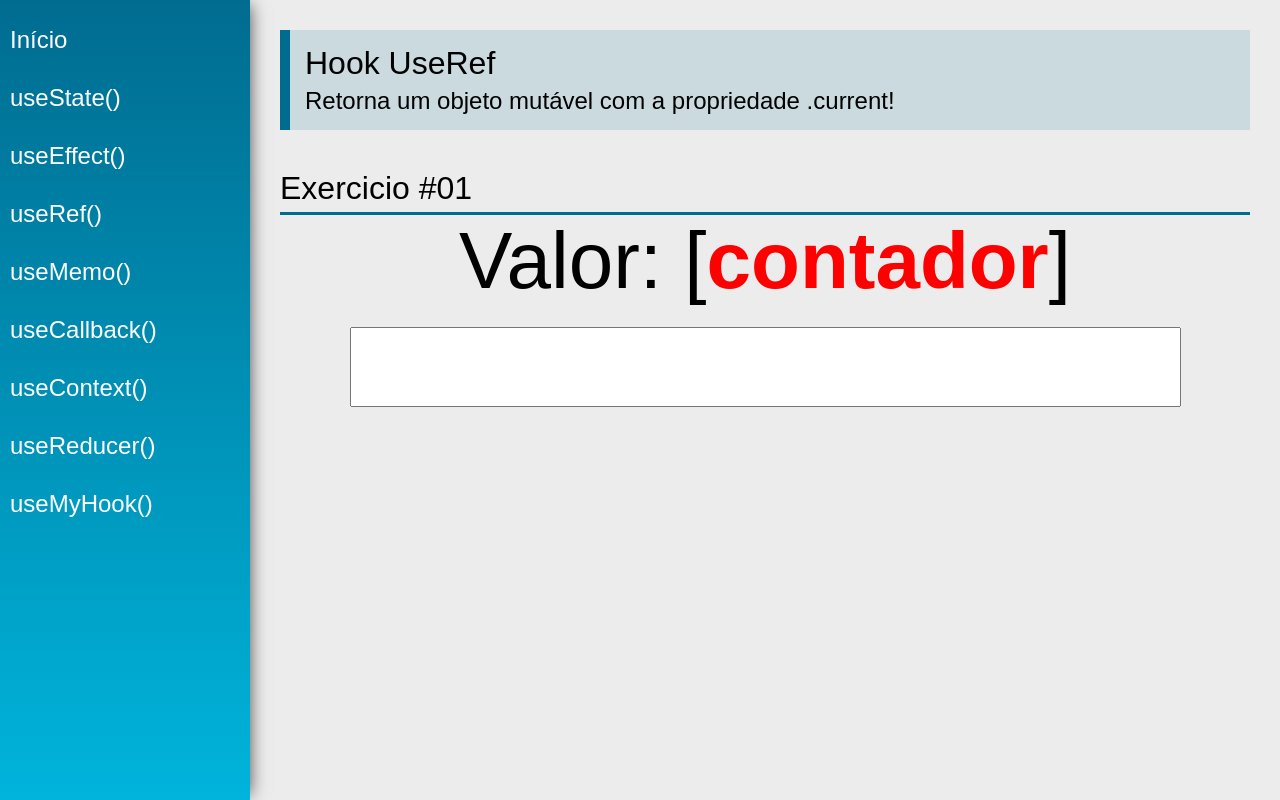
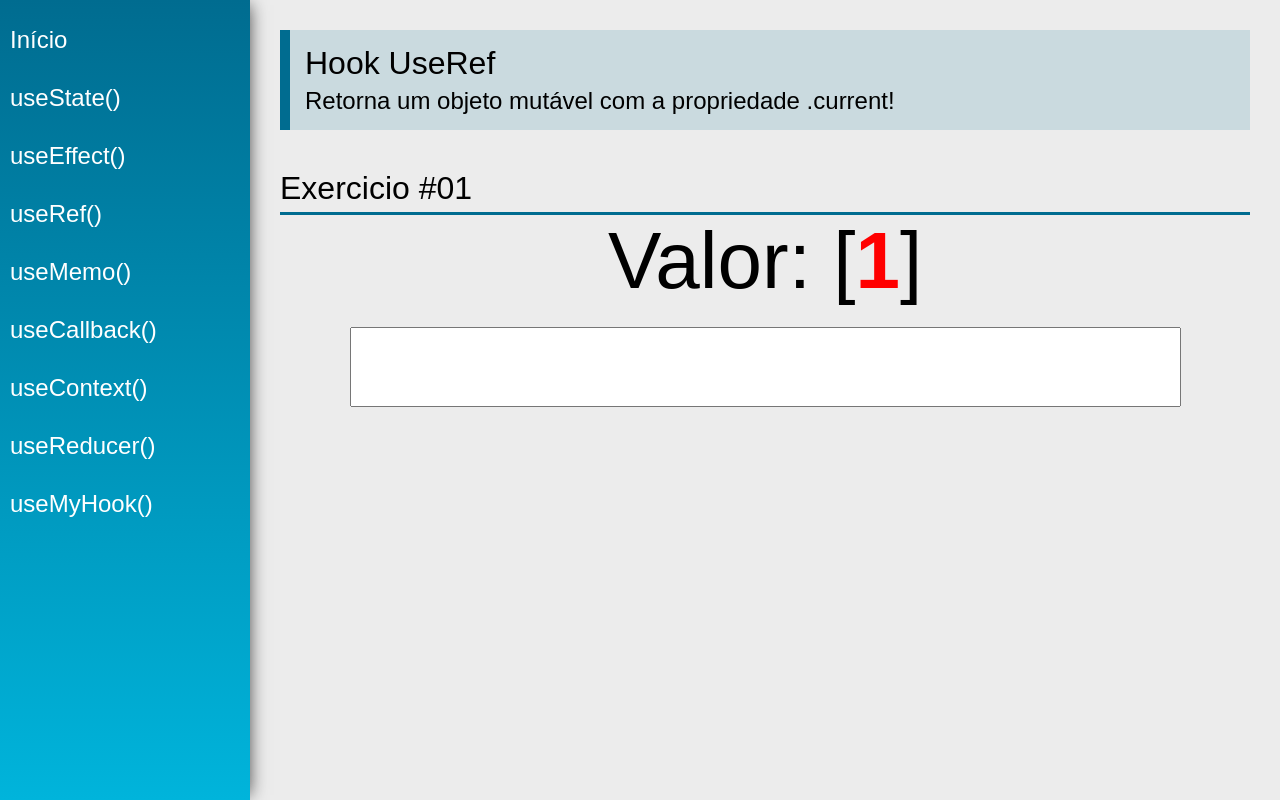
Before and after one commit to lucasaugusto-silva/hooks, a React (Create React App) app: page /useRef in a window 1280 px wide. Built offline with nearby package versions, Linux system fonts and the light colour scheme.

Commit message:
adicionando codigo

```diff
--- a/src/views/examples/UseRef.jsx
+++ b/src/views/examples/UseRef.jsx
@@ -4,7 +4,9 @@ import SectionTitle from '../../components/layout/SectionTitle'
 
 const UseRef = (props) => {
     const [value1, setValue1] = useState("")
-    const count = useRef()
+    const count = useRef(0)
+
+    count.current = count.current + 1
     return (
         <div className="UseRef">
             <PageTitle
@@ -17,7 +19,7 @@ const UseRef = (props) => {
                     <div>
                         <span className="text">Valor: </span>
                         <span className="text">{value1} [</span>
-                        <span className="text red">contador</span>
+                        <span className="text red">{count.current}</span>
                         <span className="text">]</span>
                     </div>
 
```
